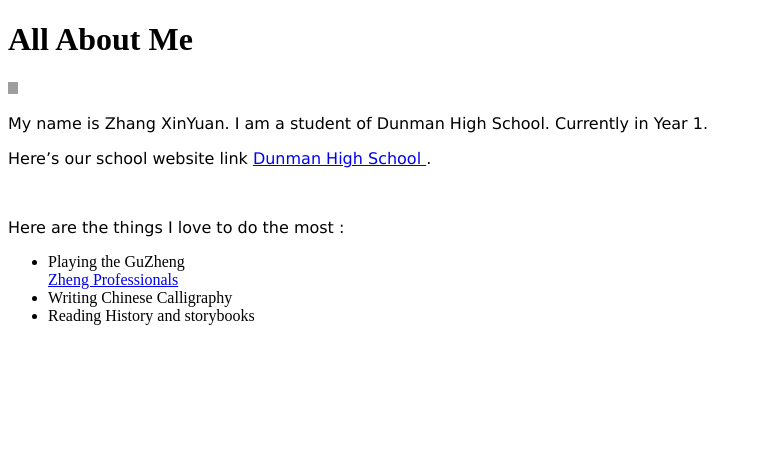
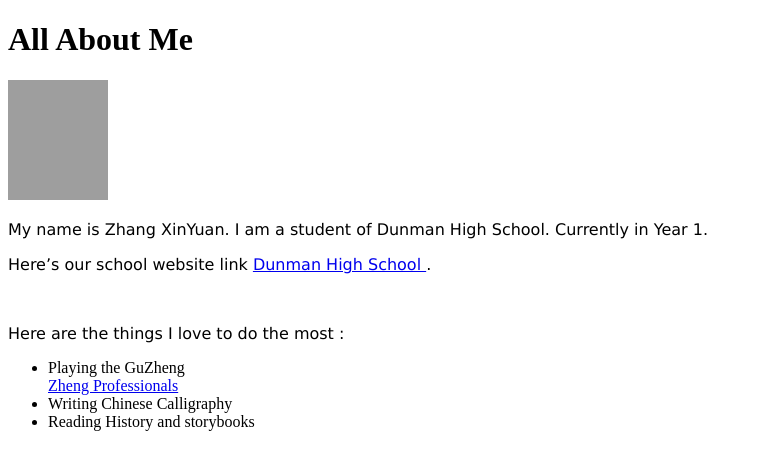
Before and after one commit to dhszhangxinyuan/dhszhangxinyuan.github.io, a plain HTML site: page index.html in a window 1280 px wide. Shown: the whole page, without its empty margins (0-762 px from the left). Drawn offline with Linux system fonts and the light colour scheme; grey boxes are pictures that could not be loaded.

Commit message:
Update index.html

```diff
--- a/index.html
+++ b/index.html
@@ -4,7 +4,7 @@
 <body>
 <h1> All About Me</h1>
 <title> This is my website </title>
-<img src="https://dhis.dhs.sg/data/photos/5424F335-D261-401F-9B8A-B9A99A2E85AC.jpg" style="width:10px;height:12px">
+<img src="https://dhis.dhs.sg/data/photos/5424F335-D261-401F-9B8A-B9A99A2E85AC.jpg" style="width:100px;height:120px">
 <p>
 My name is Zhang XinYuan. I am a student of Dunman High School. Currently in Year 1. </p>
 <p>
```
